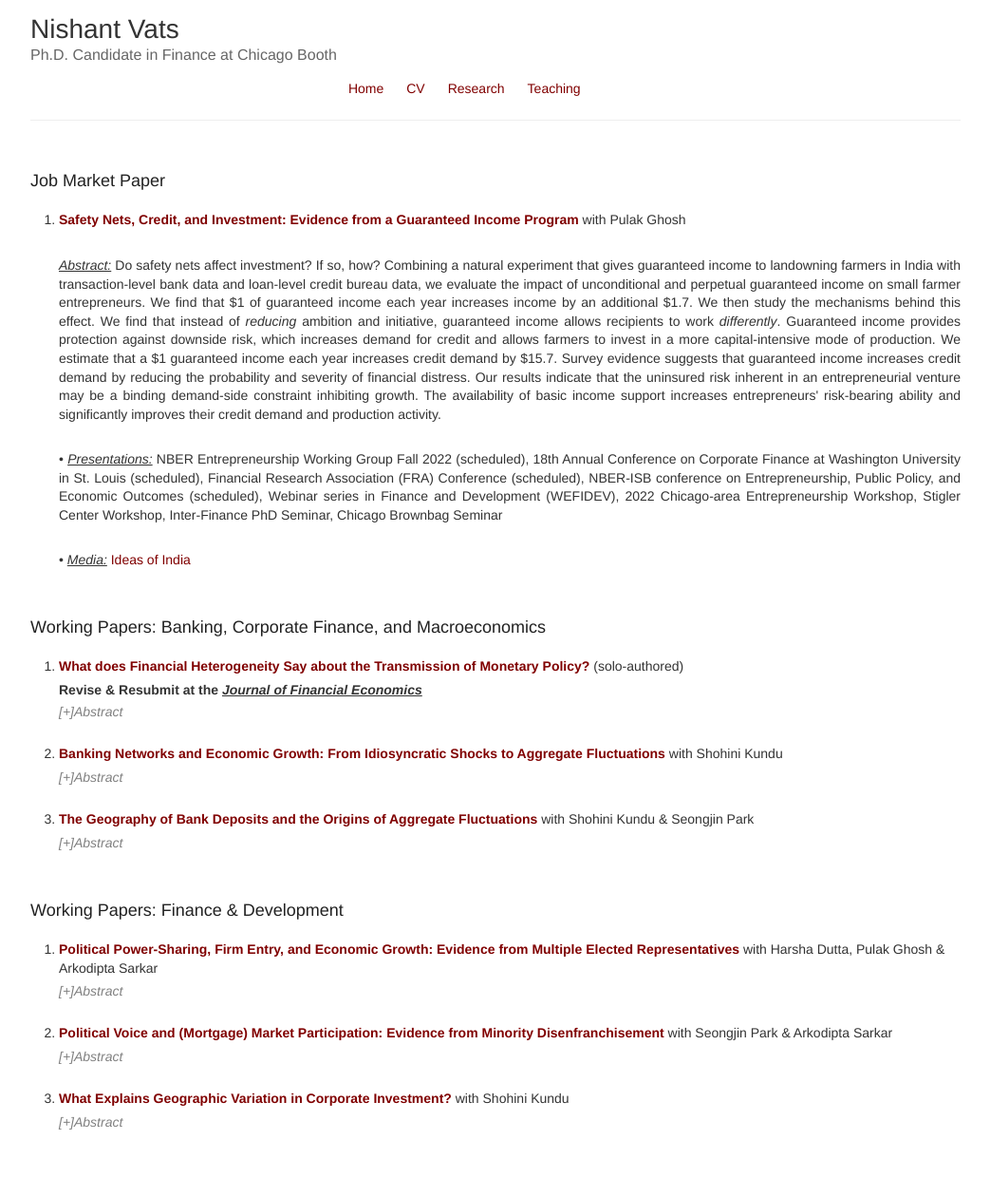
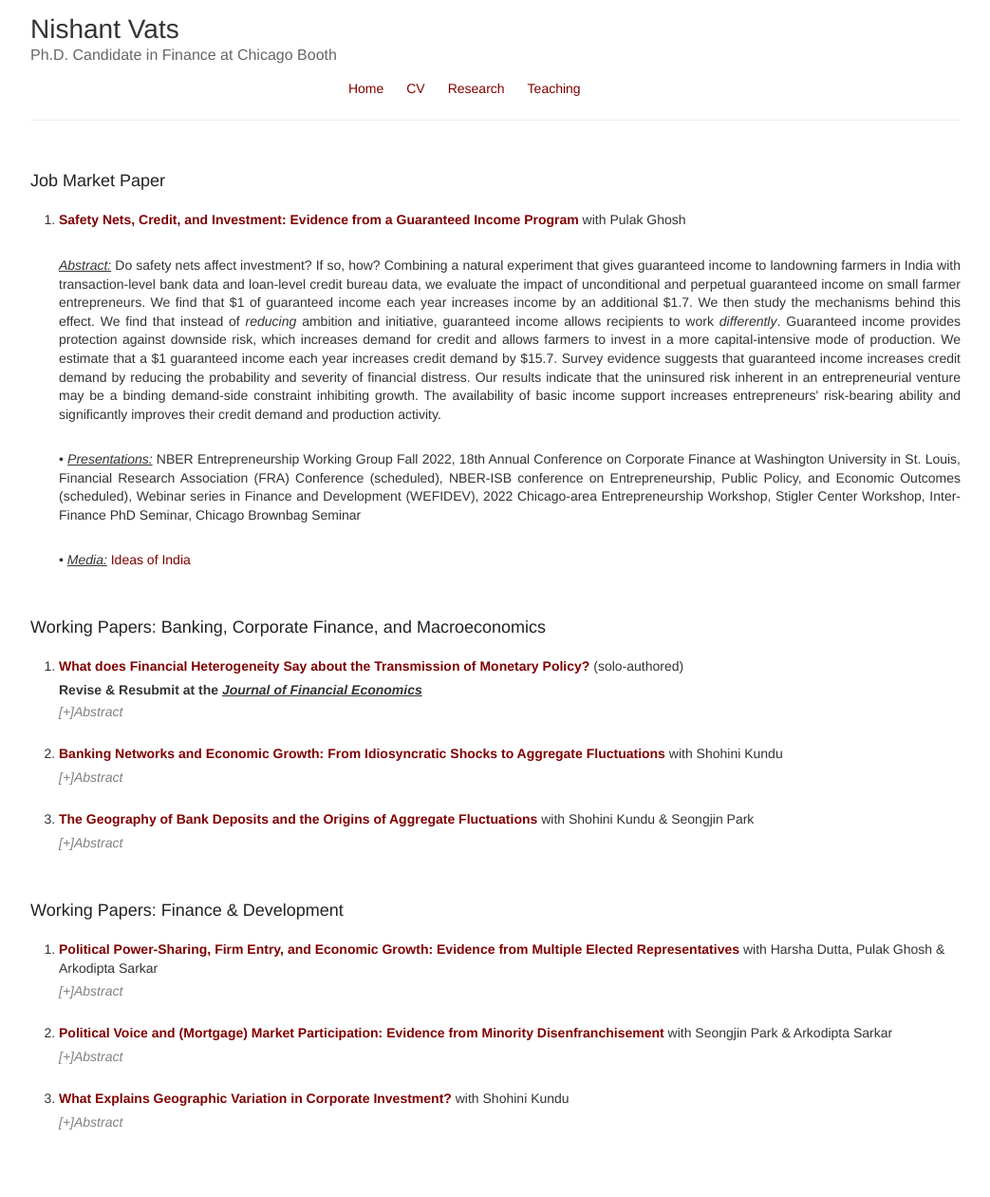
Before and after one commit to nishvats/nishvats.github.io, a Jekyll site: the page built from research.html, in a window 1280 px wide. Shown: the whole page at 95% size, without its empty margins (118-1161 px from the left). Built offline with Jekyll 4.4.1, drawn with Linux system fonts in a browser that asks for light colours.

Commit message:
Update research.html

```diff
--- a/research.html
+++ b/research.html
@@ -9,7 +9,7 @@ layout: default
     <br>
     <p align="justify"> <u><em>Abstract:</em></u> Do safety nets affect investment? If so, how? Combining a natural experiment that gives guaranteed income to landowning farmers in India with transaction-level bank data and loan-level credit bureau data, we evaluate the impact of unconditional and perpetual guaranteed income on small farmer entrepreneurs. We find that $1 of guaranteed income each year increases income by an additional $1.7. We then study the mechanisms behind this effect. We find that instead of <em>reducing</em> ambition and initiative, guaranteed income allows recipients to work <em>differently</em>. Guaranteed income provides protection against downside risk, which increases demand for credit and allows farmers to invest in a more capital-intensive mode of production. We estimate that a $1 guaranteed income each year increases credit demand by $15.7. Survey evidence suggests that guaranteed income increases credit demand by reducing the probability and severity of financial distress. Our results indicate that the uninsured risk inherent in an entrepreneurial venture may be a binding demand-side constraint inhibiting growth. The availability of basic income support increases entrepreneurs' risk-bearing ability and significantly improves their credit demand and production activity. </p>
     <br>
-    <p align="justify">• <u><em>Presentations:</em></u> NBER Entrepreneurship Working Group Fall 2022 (scheduled), 18th Annual Conference on Corporate Finance at Washington University in St. Louis (scheduled), Financial Research Association (FRA) Conference (scheduled), NBER-ISB conference on Entrepreneurship, Public Policy, and Economic Outcomes (scheduled), Webinar series in Finance and Development (WEFIDEV), 2022 Chicago-area Entrepreneurship Workshop, Stigler Center Workshop, Inter-Finance PhD Seminar, Chicago Brownbag Seminar </p>
+    <p align="justify">• <u><em>Presentations:</em></u> NBER Entrepreneurship Working Group Fall 2022, 18th Annual Conference on Corporate Finance at Washington University in St. Louis, Financial Research Association (FRA) Conference (scheduled), NBER-ISB conference on Entrepreneurship, Public Policy, and Economic Outcomes (scheduled), Webinar series in Finance and Development (WEFIDEV), 2022 Chicago-area Entrepreneurship Workshop, Stigler Center Workshop, Inter-Finance PhD Seminar, Chicago Brownbag Seminar </p>
     <br>
     <p align="justify">• <u><em>Media:</em></u> <a href="https://www.discoursemagazine.com/economics/2022/09/15/ideas-of-india-the-impact-of-income-guarantee-on-farm-incomes-in-india/">Ideas of India</a> </p>
 
```
